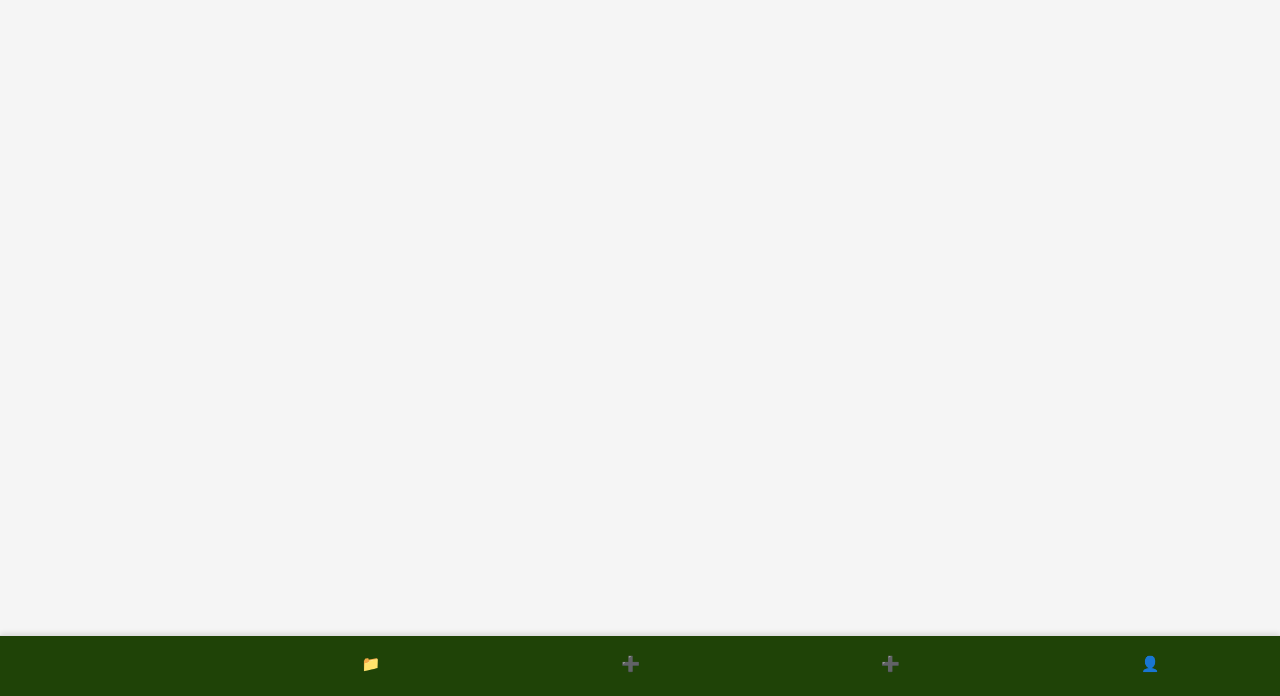
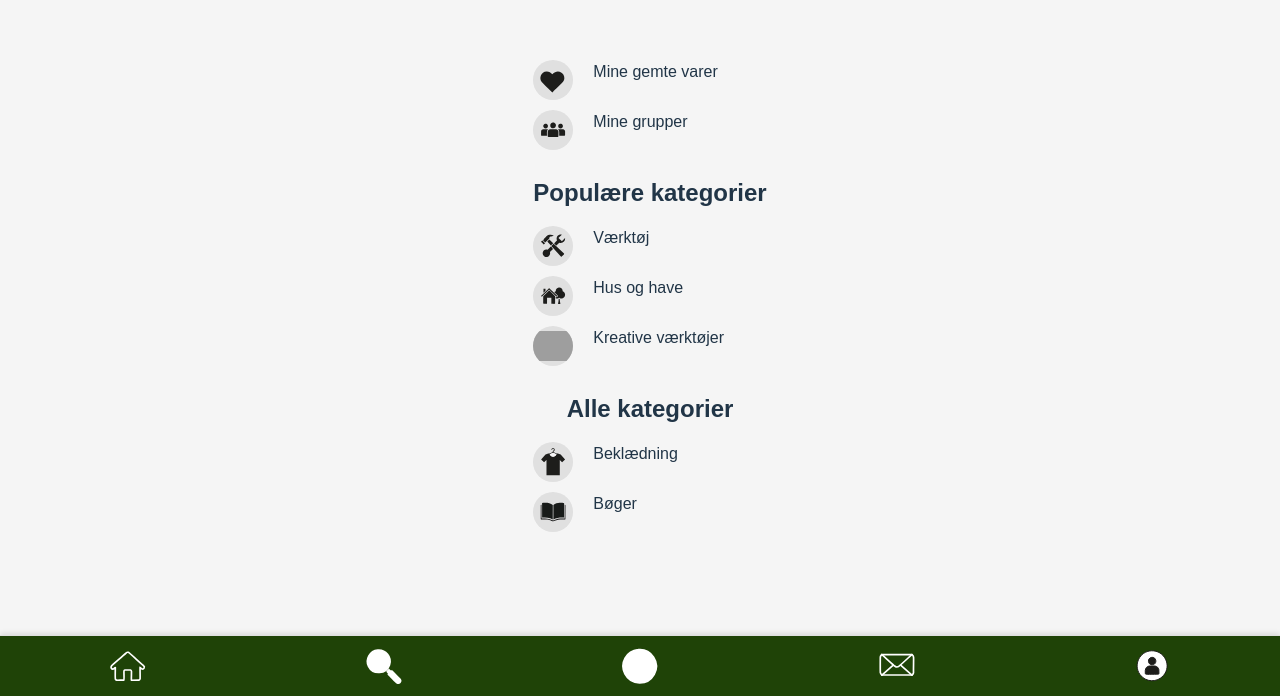
Before and after one commit to xxlindatrinh/lendlyfinal, a React (Vite) app: page /Kategori in a window 1280 px wide. Shown: the part 104-800 px from the top of the page. Built offline with nearby package versions, Linux system fonts and the light colour scheme; grey boxes are pictures that could not be loaded.

Commit message:
Kode på kategori siden

```diff
--- a/src/Components/BottomNav.jsx
+++ b/src/Components/BottomNav.jsx
@@ -9,19 +9,20 @@ function BottomNav() {
     return (
         <nav className="bottom-nav">
             <NavLink to="/" className="nav-item">
-                <img src="../ikoner/hjem_ikon.svg" alt="Home Icon" />
+                <img src="/ikoner/hjem_ikon.svg" alt="Home Icon" />
             </NavLink>
+
             <NavLink to="/Kategori" className="nav-item">
-                <i className="icon">📁</i>
+                <img src="/ikoner/søge_ikon.svg" alt="Home Icon" />
             </NavLink>
             <NavLink to="/Upload" className="nav-item">
-                <i className="icon">➕</i>
+                <img src="/ikoner/upload_ikon.svg" alt="Home Icon" />
             </NavLink>
             <NavLink to="/OpretProfil" className="nav-item">
-                <i className="icon">➕</i>
+                <img src="/ikoner/indbakke_ikon.svg" alt="Home Icon" />
             </NavLink>
             <NavLink to="/Profil" className="nav-item">
-                <i className="icon">👤</i>
+                <img src="/ikoner/profil.svg" alt="Home Icon" />
             </NavLink>
         </nav>
     );
--- a/src/Components/Kategori.jsx
+++ b/src/Components/Kategori.jsx
@@ -3,9 +3,46 @@ import '../css/Kategori.css';
 function Kategori() {
     return (
         <>
+            <div className='soeg'>
+                <div className="kategori-item">
+                    <img src="/ikoner/hjerte_ikon.svg" alt="Gemte varer icon" />
+                    <span>Mine gemte varer</span>
+                </div>
+                <div className="kategori-item">
+                    <img src="/ikoner/gruppe_ikon.svg" alt="Grupper icon" />
+                    <span>Mine grupper</span>
+                </div>
+            </div>
+
+            <div className='populaer'>
+                <h2>Populære kategorier</h2>
+                <div className="kategori-item">
+                    <img src="/ikoner/værktøj_ikon.svg" alt="Værktøj icon" />
+                    <span>Værktøj</span>
+                </div>
+                <div className="kategori-item">
+                    <img src="/ikoner/husoghave_ikon.svg" alt="Hus og have icon" />
+                    <span>Hus og have</span>
+                </div>
+                <div className="kategori-item">
+                    <img src="/ikoner/.svg" alt="Kreative værktøjer icon" />
+                    <span>Kreative værktøjer</span>
+                </div>
+            </div>
+
+            <div className='alle-kategorier'>
+                <h2>Alle kategorier</h2>
+                <div className="kategori-item">
+                    <img src="/ikoner/tøjikon.svg" alt="Beklædning icon" />
+                    <span>Beklædning</span>
+                </div>
+                <div className="kategori-item">
+                    <img src="/ikoner/læseikon.svg" alt="Bøger icon" />
+                    <span>Bøger</span>
+                </div>
+            </div>
         </>
     );
 }
 
-
 export default Kategori;
--- a/src/css/BottomNav.css
+++ b/src/css/BottomNav.css
@@ -19,9 +19,9 @@
     display: flex;
     flex-direction: column;
     align-items: center;
-    text-decoration: none; /* Remove underline */
     transition: color 0.2s ease;
     margin: 0;
+    height: auto;
 }
 
 .nav-item .icon {
@@ -35,5 +35,6 @@
 }
 
 img {
-    height: auto;
+    width: 50px;
+    object-fit: contain;
 }
--- a/src/css/Kategori.css
+++ b/src/css/Kategori.css
@@ -0,0 +1,27 @@
+/* Container Styling */
+.soeg, .populaer, .alle-kategorier {
+    margin: 0;
+    margin-left: 20px; /* Adjust this value for the desired left margin */
+}
+
+/* Styling for each item */
+.kategori-item {
+    display: flex;
+    align-items: left;
+    padding: 5px 0;
+}
+
+/* Icon Styling */
+.kategori-item img {
+    width: 40px; /* Adjust based on desired icon size */
+    height: 40px;
+    margin-right: 20px;
+    background-color: #e0e0e0; /* Background for rounded icons */
+    border-radius: 50%;
+}
+
+/* Headings */
+.populaer h2, .alle-kategorier h2 {
+    font-weight: bold;
+    margin-bottom: 10px;
+}
```
Also changed, not shown: src/assets/hjem_ikon.svg (deleted).
